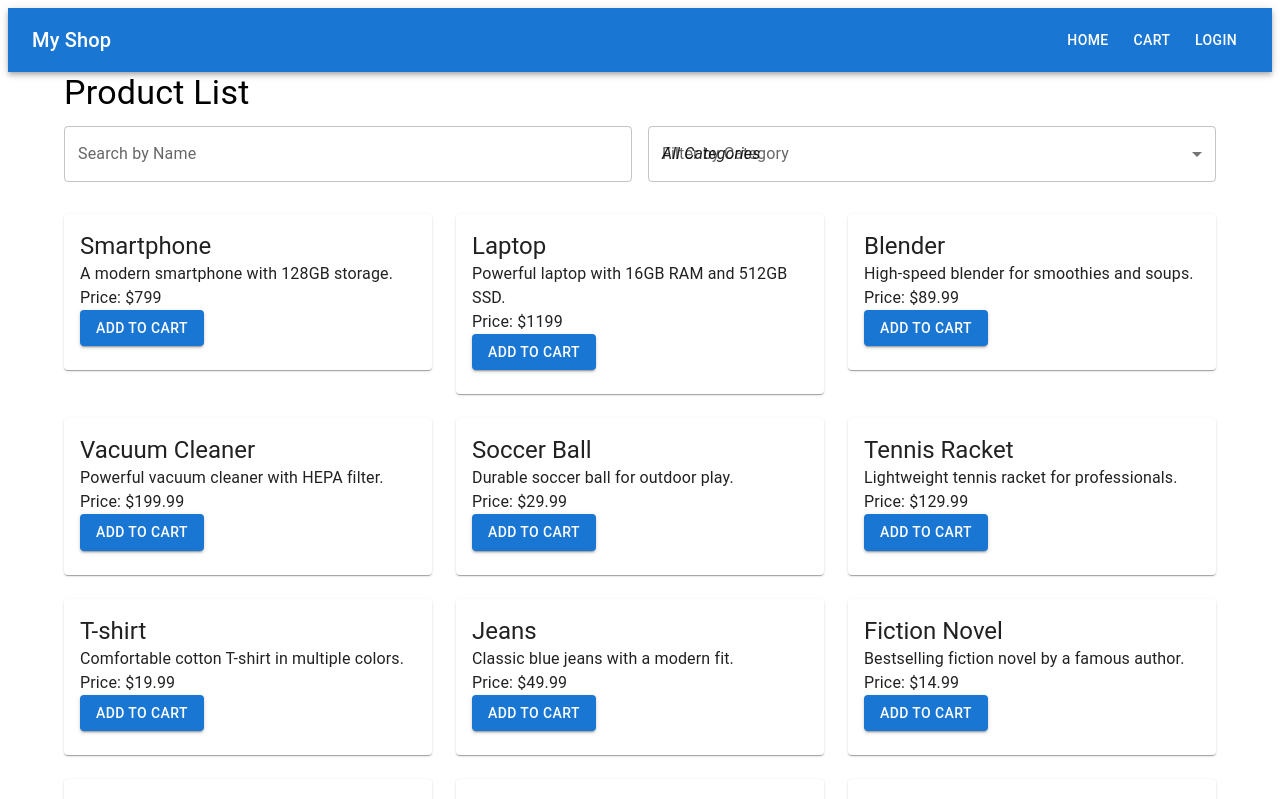
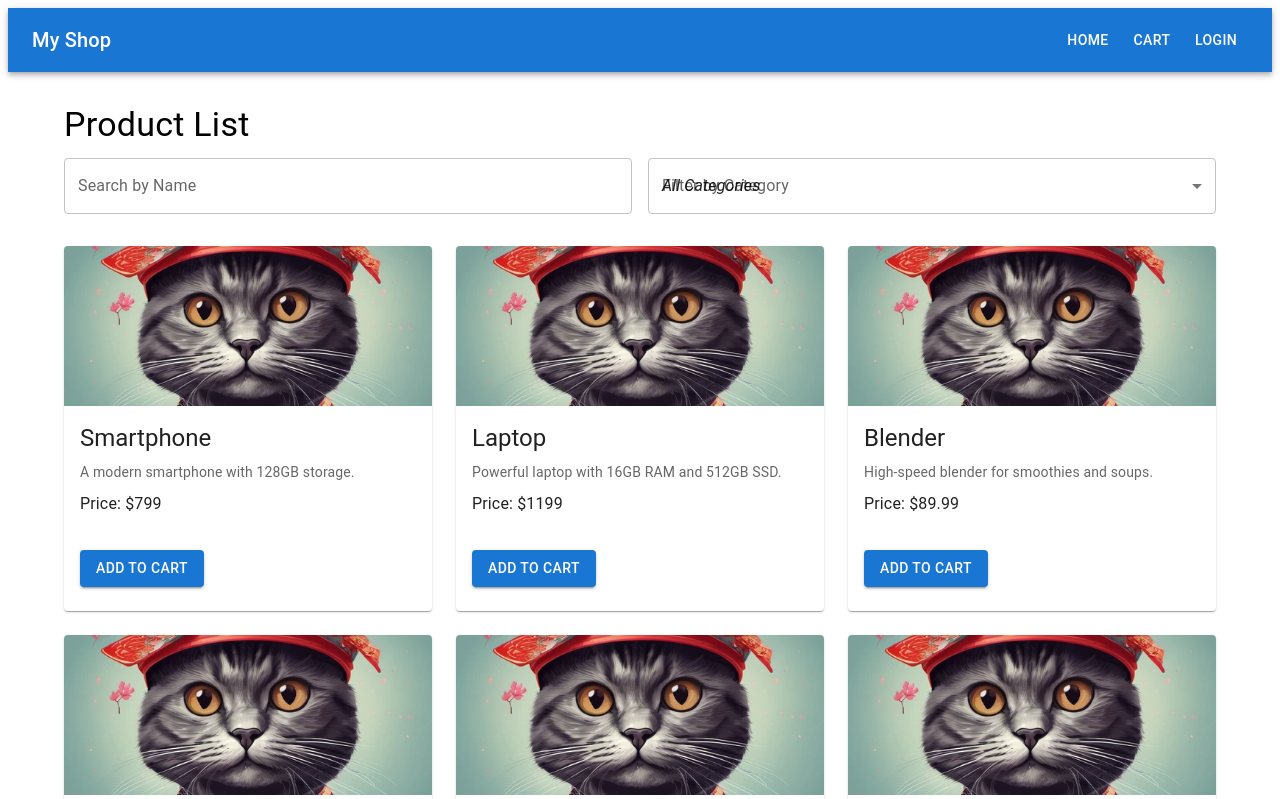
Before and after one commit to RadandMoc/Wprowadzenie-do-aplikacji-Internetowych-2st, a React (Vite) app in the folder Projekt/shop-project/: page / in a window 1280 px wide. Shown: the top 799 px of the page. Built offline with nearby package versions, Linux system fonts and the light colour scheme.

Commit message:
add  review
add  review

```diff
--- a/Projekt/shop-project/public/data/products.json
+++ b/Projekt/shop-project/public/data/products.json
@@ -5,7 +5,17 @@
     "description": "A modern smartphone with 128GB storage.",
     "price": 799,
     "category": "Electronics",
-    "stock": 10
+    "stock": 10,
+    "image": "/img/img.png",
+    "reviews": [
+      {
+        "id": 1,
+        "username": "testUser",
+        "comment": "Great phone, works really fast!",
+        "rating": 4,
+        "date": "2021-06-01"
+      }
+    ]
   },
   {
     "id": 2,
@@ -13,7 +23,9 @@
     "description": "Powerful laptop with 16GB RAM and 512GB SSD.",
     "price": 1199,
     "category": "Electronics",
-    "stock": 5
+    "stock": 5,
+    "image": "/img/img.png",
+    "reviews": []
   },
   {
     "id": 3,
@@ -21,7 +33,10 @@
     "description": "High-speed blender for smoothies and soups.",
     "price": 89.99,
     "category": "Home Appliances",
-    "stock": 50
+    "stock": 50,
+    "image": "/img/img.png",
+
+    "reviews": []
   },
   {
     "id": 4,
@@ -29,7 +44,10 @@
     "description": "Powerful vacuum cleaner with HEPA filter.",
     "price": 199.99,
     "category": "Home Appliances",
-    "stock": 30
+    "stock": 30,
+    "image": "/img/img.png",
+
+    "reviews": []
   },
   {
     "id": 5,
@@ -37,7 +55,10 @@
     "description": "Durable soccer ball for outdoor play.",
     "price": 29.99,
     "category": "Sports",
-    "stock": 100
+    "stock": 100,
+    "image": "/img/img.png",
+
+    "reviews": []
   },
   {
     "id": 6,
@@ -45,7 +66,10 @@
     "description": "Lightweight tennis racket for professionals.",
     "price": 129.99,
     "category": "Sports",
-    "stock": 40
+    "stock": 40,
+    "image": "/img/img.png",
+
+    "reviews": []
   },
   {
     "id": 7,
@@ -53,7 +77,10 @@
     "description": "Comfortable cotton T-shirt in multiple colors.",
     "price": 19.99,
     "category": "Clothing",
-    "stock": 200
+    "stock": 200,
+    "image": "/img/img.png",
+
+    "reviews": []
   },
   {
     "id": 8,
@@ -61,7 +88,10 @@
     "description": "Classic blue jeans with a modern fit.",
     "price": 49.99,
     "category": "Clothing",
-    "stock": 150
+    "stock": 150,
+    "image": "/img/img.png",
+
+    "reviews": []
   },
   {
     "id": 9,
@@ -69,7 +99,10 @@
     "description": "Bestselling fiction novel by a famous author.",
     "price": 14.99,
     "category": "Books",
-    "stock": 300
+    "stock": 300,
+    "image": "/img/img.png",
+
+    "reviews": []
   },
   {
     "id": 10,
@@ -77,7 +110,10 @@
     "description": "Comprehensive cookbook with 500+ recipes.",
     "price": 24.99,
     "category": "Books",
-    "stock": 120
+    "stock": 120,
+    "image": "/img/img.png",
+
+    "reviews": []
   },
   {
     "id": 11,
@@ -85,7 +121,10 @@
     "description": "Creative Lego set for kids and adults.",
     "price": 59.99,
     "category": "Toys",
-    "stock": 80
+    "stock": 80,
+    "image": "/img/img.png",
+
+    "reviews": []
   },
   {
     "id": 12,
@@ -93,7 +132,10 @@
     "description": "Highly detailed action figure from a popular series.",
     "price": 39.99,
     "category": "Toys",
-    "stock": 60
+    "stock": 60,
+    "image": "/img/img.png",
+
+    "reviews": []
   },
   {
     "id": 13,
@@ -101,7 +143,10 @@
     "description": "Synthetic motor oil for improved engine performance.",
     "price": 25.99,
     "category": "Automotive",
-    "stock": 90
+    "stock": 90,
+    "image": "/img/img.png",
+
+    "reviews": []
   },
   {
     "id": 14,
@@ -109,7 +154,10 @@
     "description": "Comfortable and durable car seat cover.",
     "price": 45.99,
     "category": "Automotive",
-    "stock": 70
+    "stock": 70,
+    "image": "/img/img.png",
+
+    "reviews": []
   },
   {
     "id": 15,
@@ -117,7 +165,10 @@
     "description": "Moisturizing face cream for daily use.",
     "price": 19.99,
     "category": "Health & Beauty",
-    "stock": 150
+    "stock": 150,
+    "image": "/img/img.png",
+
+    "reviews": []
   },
   {
     "id": 16,
@@ -125,7 +176,10 @@
     "description": "Nourishing shampoo for all hair types.",
     "price": 9.99,
     "category": "Health & Beauty",
-    "stock": 200
+    "stock": 200,
+    "image": "/img/img.png",
+
+    "reviews": []
   },
   {
     "id": 17,
@@ -133,7 +187,10 @@
     "description": "Flexible and durable garden hose.",
     "price": 34.99,
     "category": "Garden",
-    "stock": 50
+    "stock": 50,
+    "image": "/img/img.png",
+
+    "reviews": []
   },
   {
     "id": 18,
@@ -141,7 +198,10 @@
     "description": "Electric lawn mower with adjustable height.",
     "price": 299.99,
     "category": "Garden",
-    "stock": 20
+    "stock": 20,
+    "image": "/img/img.png",
+
+    "reviews": []
   },
   {
     "id": 19,
@@ -149,7 +209,10 @@
     "description": "Feature-packed smartwatch with fitness tracking.",
     "price": 199.99,
     "category": "Electronics",
-    "stock": 70
+    "stock": 70,
+    "image": "/img/img.png",
+
+    "reviews": []
   },
   {
     "id": 20,
@@ -157,6 +220,9 @@
     "description": "High-quality wireless earbuds with noise cancellation.",
     "price": 149.99,
     "category": "Electronics",
-    "stock": 100
+    "stock": 100,
+    "image": "/img/img.png",
+
+    "reviews": []
   }
 ]
--- a/Projekt/shop-project/src/components/ProductDetails.tsx
+++ b/Projekt/shop-project/src/components/ProductDetails.tsx
@@ -1,31 +1,93 @@
-import React, { useContext } from "react";
+import React, { useContext, useState } from "react";
 import { useParams } from "react-router-dom";
 import { AppContext } from "../context/AppContext";
-import { Container, Typography, Button } from "@mui/material";
+import {
+  Container,
+  Typography,
+  Box,
+  TextField,
+  Button,
+  Rating,
+} from "@mui/material";
 
 const ProductDetails: React.FC = () => {
   const { id } = useParams<{ id: string }>();
-  const { products, addToCart } = useContext(AppContext)!;
+  const { products, addReview } = useContext(AppContext)!;
 
   const product = products.find((p) => p.id === Number(id));
 
+  const [comment, setComment] = useState("");
+  const [rating, setRating] = useState<number | null>(5);
+  const [error, setError] = useState("");
+
   if (!product) {
-    return <Typography>Product not found</Typography>;
+    return <Typography>Product not found.</Typography>;
   }
+
+  const handleAddReview = () => {
+    if (!comment.trim() || !rating) {
+      setError("Please provide both a rating and a comment.");
+      return;
+    }
+
+    const newReview = {
+      id: Date.now(),
+      username: "current_user", // Tutaj można użyć danych zalogowanego użytkownika
+      rating,
+      comment,
+      date: new Date().toISOString(),
+    };
+
+    addReview(product.id, newReview);
+    setComment("");
+    setRating(5);
+    setError("");
+  };
 
   return (
     <Container>
       <Typography variant="h4">{product.name}</Typography>
       <Typography>{product.description}</Typography>
       <Typography>Price: ${product.price}</Typography>
-      <Typography>Stock: {product.stock}</Typography>
-      <Button
-        variant="contained"
-        color="primary"
-        onClick={() => addToCart(product, 1)}
-      >
-        Add to Cart
-      </Button>
+
+      <Box sx={{ mt: 4 }}>
+        <Typography variant="h5">Reviews</Typography>
+        {product.reviews && product.reviews.length > 0 ? (
+          product.reviews.map((review) => (
+            <Box key={review.id} sx={{ mb: 2, p: 2, border: "1px solid #ddd" }}>
+              <Typography>
+                <strong>{review.username}</strong> - {review.date}
+              </Typography>
+              <Rating value={review.rating} readOnly />
+              <Typography>{review.comment}</Typography>
+            </Box>
+          ))
+        ) : (
+          <Typography>No reviews yet.</Typography>
+        )}
+      </Box>
+
+      <Box sx={{ mt: 4 }}>
+        <Typography variant="h5">Add a Review</Typography>
+        {error && <Typography color="error">{error}</Typography>}
+        <Rating
+          value={rating}
+          onChange={(_, newValue) => setRating(newValue)}
+          sx={{ mb: 2 }}
+        />
+        <TextField
+          label="Comment"
+          fullWidth
+          multiline
+          rows={4}
+          value={comment}
+          onChange={(e) => setComment(e.target.value)}
+          sx={{ mb: 2 }}
+        />
+        <Button variant="contained" onClick={handleAddReview}>
+          Submit Review
+        </Button>
+      </Box>
     </Container>
   );
 };
--- a/Projekt/shop-project/src/components/ProductList.tsx
+++ b/Projekt/shop-project/src/components/ProductList.tsx
@@ -1,4 +1,5 @@
 import React, { useContext, useEffect, useState } from "react";
+import { Link } from "react-router-dom";
 import { AppContext } from "../context/AppContext";
 import {
   Container,
@@ -13,6 +14,8 @@ import {
   InputLabel,
   FormControl,
   SelectChangeEvent,
+  CardActionArea,
+  CardMedia,
 } from "@mui/material";
 
 const ProductList: React.FC = () => {
@@ -51,7 +54,7 @@ const ProductList: React.FC = () => {
   );
 
   return (
-    <Container>
+    <Container sx={{ mt: 4 }}>
       <Typography variant="h4" gutterBottom>
         Product List
       </Typography>
@@ -89,10 +92,29 @@ const ProductList: React.FC = () => {
         {filteredProducts.map((product) => (
           <Grid item xs={12} md={6} lg={4} key={product.id}>
             <Card>
+              {/* Klikalna warstwa przenosząca do szczegółów produktu */}
+              <CardActionArea component={Link} to={`/product/${product.id}`}>
+                {product.image && (
+                  <CardMedia
+                    component="img"
+                    height="160"
+                    image={product.image}
+                    alt={product.name}
+                  />
+                )}
+                <CardContent>
+                  <Typography variant="h5" gutterBottom>
+                    {product.name}
+                  </Typography>
+                  <Typography variant="body2" color="text.secondary">
+                    {product.description}
+                  </Typography>
+                  <Typography variant="subtitle1" sx={{ mt: 1 }}>
+                    Price: ${product.price}
+                  </Typography>
+                </CardContent>
+              </CardActionArea>
               <CardContent>
-                <Typography variant="h5">{product.name}</Typography>
-                <Typography>{product.description}</Typography>
-                <Typography>Price: ${product.price}</Typography>
                 <Button
                   variant="contained"
                   color="primary"
@@ -108,7 +130,12 @@ const ProductList: React.FC = () => {
 
       {/* No products message */}
       {filteredProducts.length === 0 && (
-        <Typography variant="h6" color="textSecondary" align="center">
+        <Typography
+          variant="h6"
+          color="textSecondary"
+          align="center"
+          sx={{ mt: 4 }}
+        >
           No products match your search.
         </Typography>
       )}
--- a/Projekt/shop-project/src/context/AppContext.tsx
+++ b/Projekt/shop-project/src/context/AppContext.tsx
@@ -7,7 +7,17 @@ interface Product {
   price: number;
   category: string;
   stock: number;
+  image?: string;
   quantity?: number; // Ilość produktu w koszyku (opcjonalne)
+  reviews?: Review[]; // Tablica recenzji (opcjonalna)
+}
+
+interface Review {
+  id: number;
+  username: string;
+  comment: string;
+  rating: number;
+  date: string;
 }
 
 interface User {
@@ -20,6 +30,7 @@ interface AppContextProps {
   setProducts: React.Dispatch<React.SetStateAction<Product[]>>;
   cart: Product[];
   addToCart: (product: Product, quantity: number) => void;
+  addReview: (productId: number, review: Review) => void;
   removeFromCart: (productId: number) => void;
   user: User | null;
   login: (username: string, password: string) => void;
@@ -63,6 +74,21 @@ const AppProvider: React.FC<{ children: ReactNode }> = ({ children }) => {
     setCart((prev) => prev.filter((item) => item.id !== productId));
   };
 
+  const addReview = (productId: number, review: Review) => {
+    setProducts((prevProducts) =>
+      prevProducts.map((product) =>
+        product.id === productId
+          ? {
+              ...product,
+              reviews: product.reviews
+                ? [...product.reviews, review]
+                : [review],
+            }
+          : product
+      )
+    );
+  };
+
   return (
     <AppContext.Provider
       value={{
@@ -70,6 +96,7 @@ const AppProvider: React.FC<{ children: ReactNode }> = ({ children }) => {
         setProducts,
         cart,
         addToCart,
+        addReview,
         removeFromCart,
         user,
         login,
```
Also changed, not shown: Projekt/shop-project/public/img/img.png (added).
